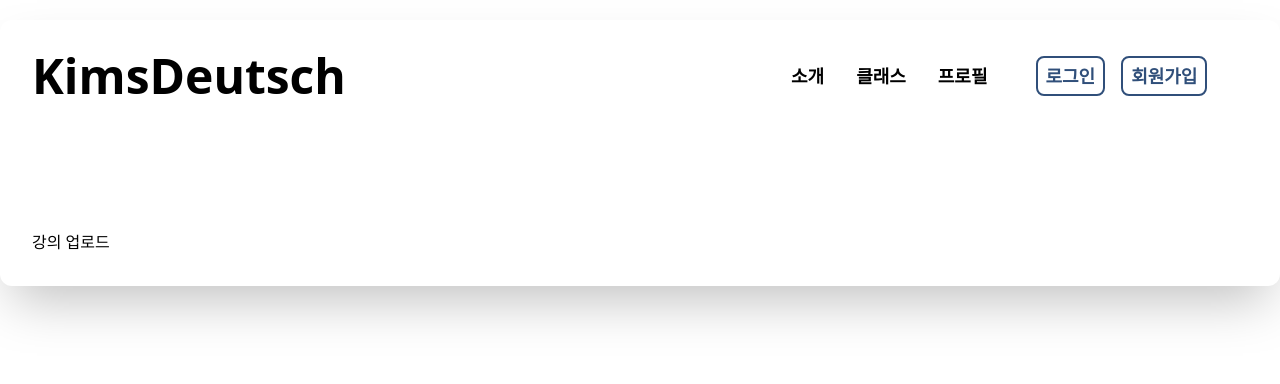
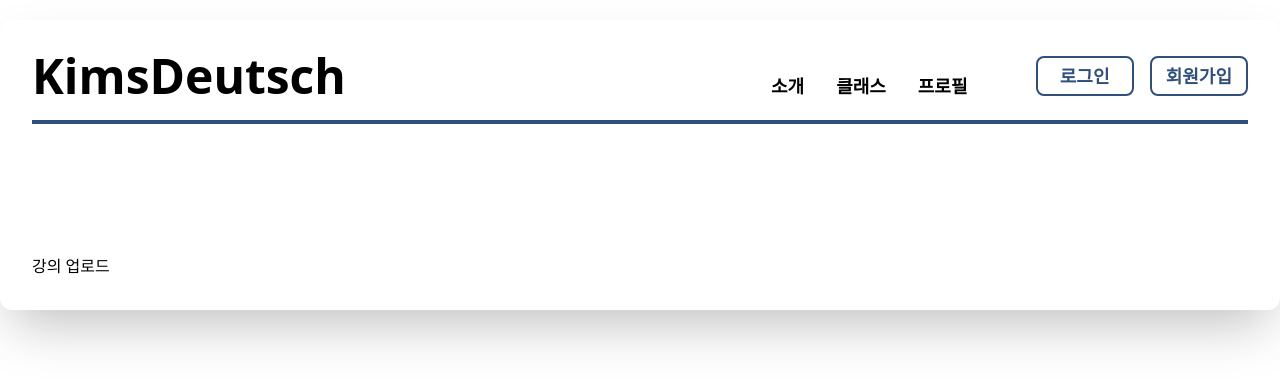
Before and after one commit to MyeonggyunPark/Portfolio, a Django app: page /course/ in a window 1280 px wide. Shown: the top 384 px of the page. Run offline with Django 5.2, Linux system fonts and the light colour scheme; data that the repository does not hold is empty; style sheets or scripts are compiled from the project's sources.

Commit message:
feat(ui): restructure layout and update styles

```diff
--- a/KIMSDEUTSCH_WEB/templates/base.html
+++ b/KIMSDEUTSCH_WEB/templates/base.html
@@ -15,25 +15,28 @@
   </head>
   <body class="font-noto">
 
+    {% comment %} 전체 카드 영역 {% endcomment %}
     <div class="max-w-screen-xl mx-auto w-full my-5 px-5 sm:px-6 lg:px-8 py-8 shadow-2xl rounded-xl ">
 
       {% comment %} 로고 + 네비게이션 {% endcomment %}
       <header class="font-semibold">
-        <nav class="flex justify-between mb-[130px]">
+        <nav class="flex justify-between">
           <a class="text-5xl" href="{% url 'main' %}">KimsDeutsch</a>
-          <div class="grid grid-cols-2 gap-10 items-center text-lg">
-            <div class="flex gap-4">
-              <a class="px-2 py-1 transition duration-250 transform active:scale-[0.8] active:translate-y-[4px]" href="#">소개</a>
-              <a class="px-2 py-1 transition duration-250 transform active:scale-[0.8] active:translate-y-[4px]" href="{% url 'course_list' %}">클래스</a>
-              <a class="px-2 py-1 transition duration-250 transform active:scale-[0.8] active:translate-y-[4px]" href="#">프로필</a>
+          <div class="grid grid-cols-2 gap-15 text-lg">
+            <div class="flex items-end gap-4">
+              <a class="px-2 pt-1 transition duration-250 transform active:scale-[0.8] active:translate-y-[4px]" href="#">소개</a>
+              <a class="px-2 pt-1 transition duration-250 transform active:scale-[0.8] active:translate-y-[4px]" href="{% url 'course_list' %}">클래스</a>
+              <a class="px-2 pt-1 transition duration-250 transform active:scale-[0.8] active:translate-y-[4px]" href="#">프로필</a>
             </div>
-            <div class="flex gap-4">
+            <div class="grid grid-cols-2 gap-4 items-center text-center">
               <a class="border-2 border-mainblue text-mainblue px-2 py-1 rounded-lg transition duration-200 hover:bg-mainblue hover:text-white" href="#">로그인</a>
               <a class="border-2 border-mainblue text-mainblue px-2 py-1 rounded-lg transition duration-200 hover:bg-mainblue hover:text-white" href="{% url 'user_signup'%}">회원가입</a>
             </div>
           </div>
         </nav>
       </header>
+
+      <hr class="mt-[20px] mb-[130px] border-2 border-mainblue">
 
       {% comment %} 컨텐츠 {% endcomment %}
       {% block content %}
```
